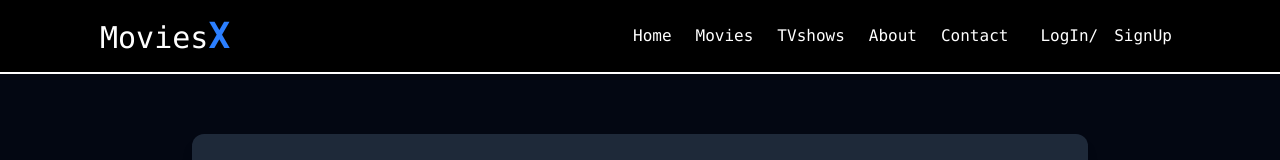
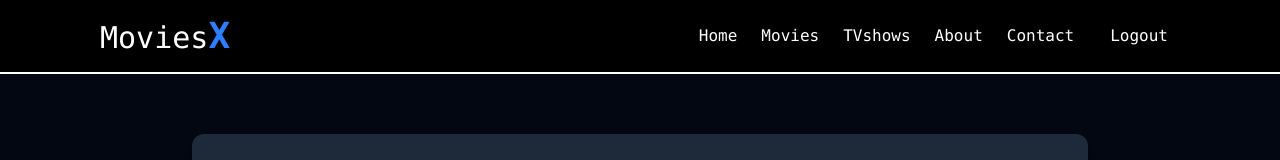
Before and after one commit to M-ilyas1/MoviesX, a React (Vite) app: page /about in a window 1280 px wide. Shown: the top 160 px of the page. Built offline with nearby package versions, Linux system fonts and the light colour scheme; sample sign-in values are in the browser's storage.

Commit message:
add Send email - feature from the conatct us form

```diff
--- a/src/Components/Header.jsx
+++ b/src/Components/Header.jsx
@@ -5,14 +5,14 @@ const Header = () => {
   const [isLoggedIn, setIsLoggedIn] = useState(false);
 
   useEffect(() => {
-    const user = localStorage.getItem("logInData");
+    const user = localStorage.getItem("login");
     if (user) {
       setIsLoggedIn(true);
     }
   }, []);
 
   const handleLogout = () => {
-    localStorage.removeItem("logInData");
+    localStorage.removeItem("login");
     setIsLoggedIn(false);
   };
 
```
